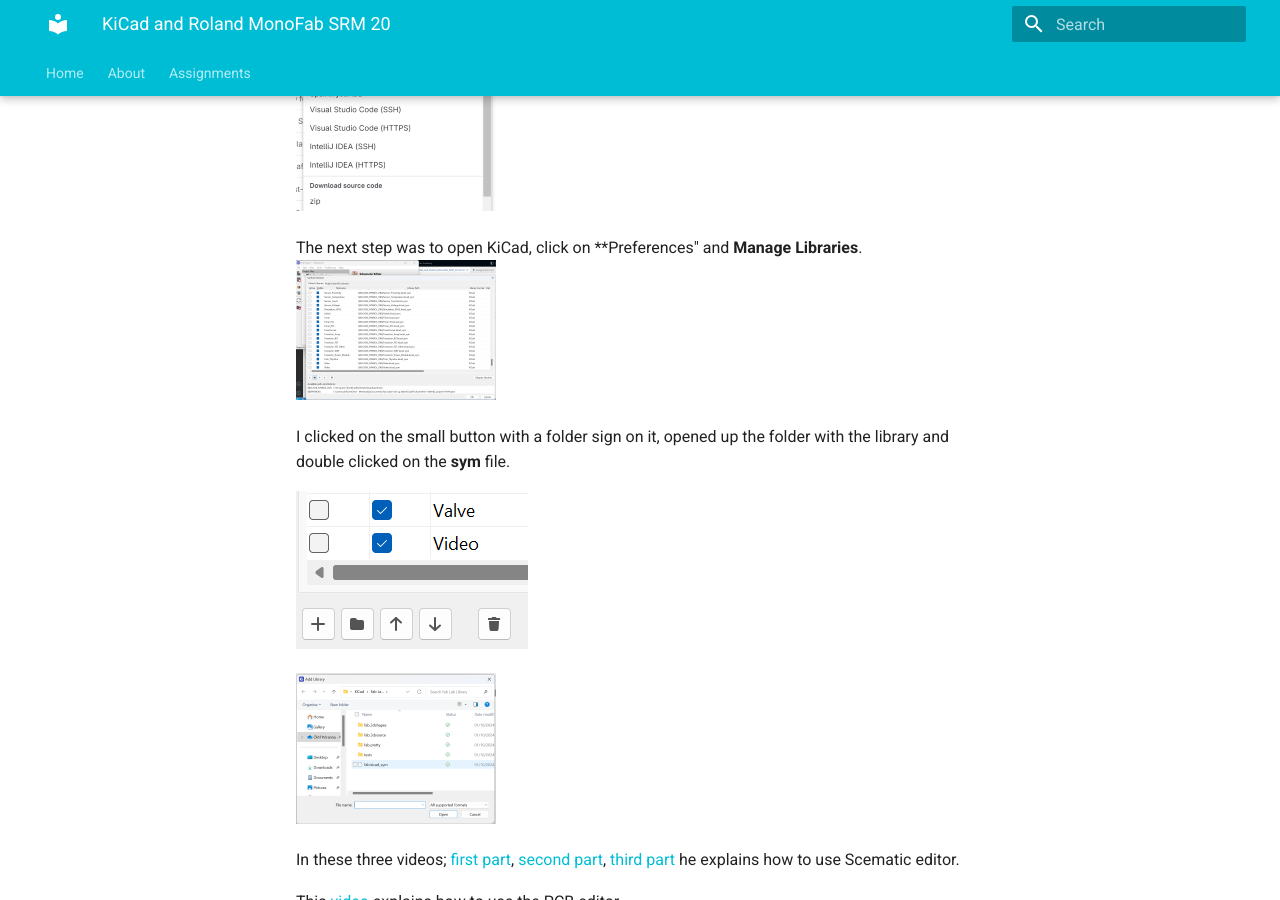
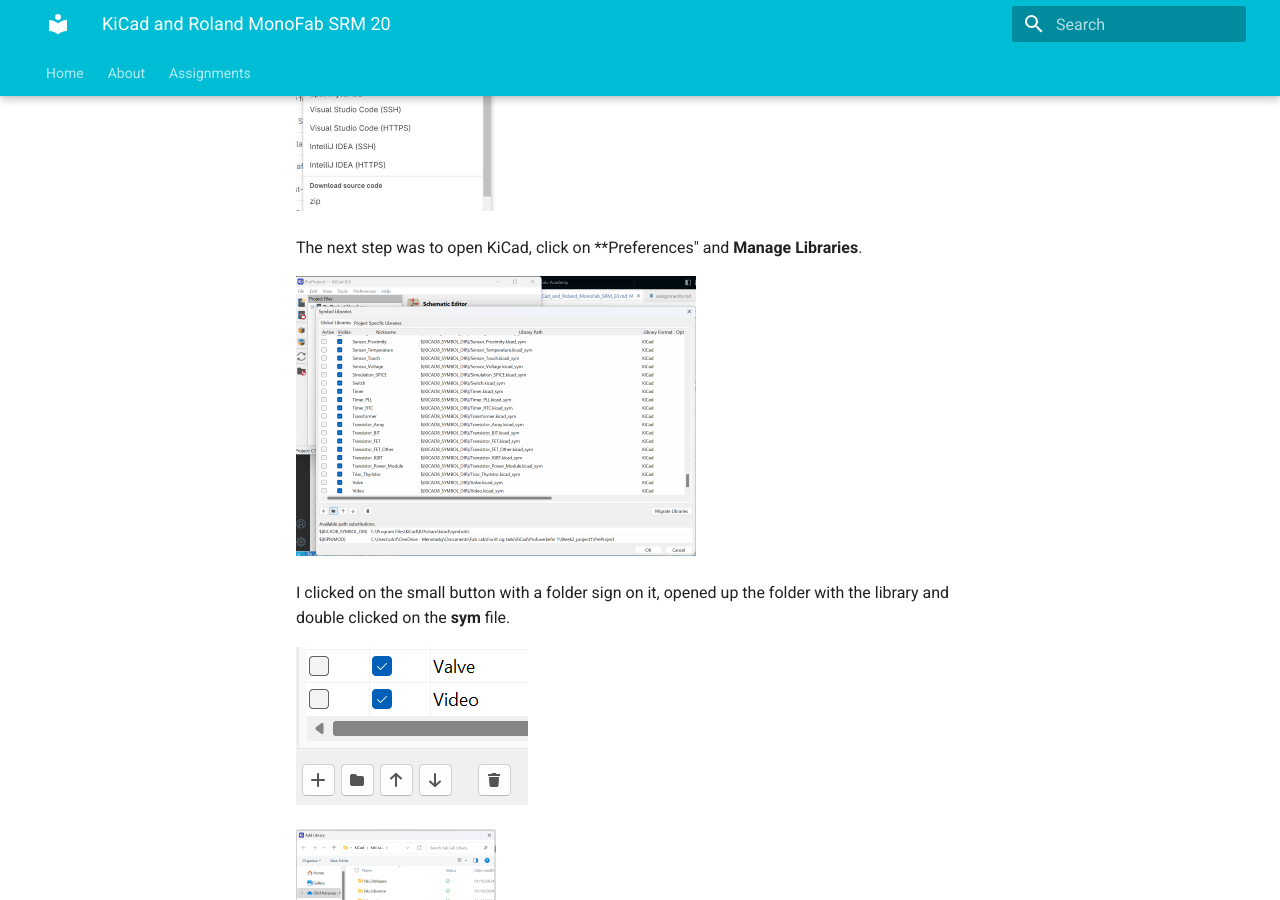
Before and after one commit to OlofH2/Before-Fab-Academy, an MkDocs documentation site: the page built from docs/KiCad_and_Roland_MonoFab_SRM_20.md, in a window 1280 px wide and 900 px high, scrolled down 1049 px. Built offline with MkDocs 1.6.1 and Material for MkDocs 9.7.7, drawn with Linux system fonts in a browser that asks for light colours.

Commit message:
Libraries

```diff
--- a/docs/KiCad_and_Roland_MonoFab_SRM_20.md
+++ b/docs/KiCad_and_Roland_MonoFab_SRM_20.md
@@ -14,7 +14,8 @@
 ![DownloadingLibrary](img/DownloadingLibraryCodeZip_200x234.png)
 
 The next step was to open KiCad, click on **Preferences" and **Manage Libraries**.
-![Libraries](img/Libraries200x154.png)
+
+![Libraries](img/Libraries400x280.png)
 
 I clicked on the small button with a folder sign on it, opened up the folder with the library and double clicked on the **sym** file.
 
```
Also changed, not shown: docs/img/Libraries400x280.png (added).
